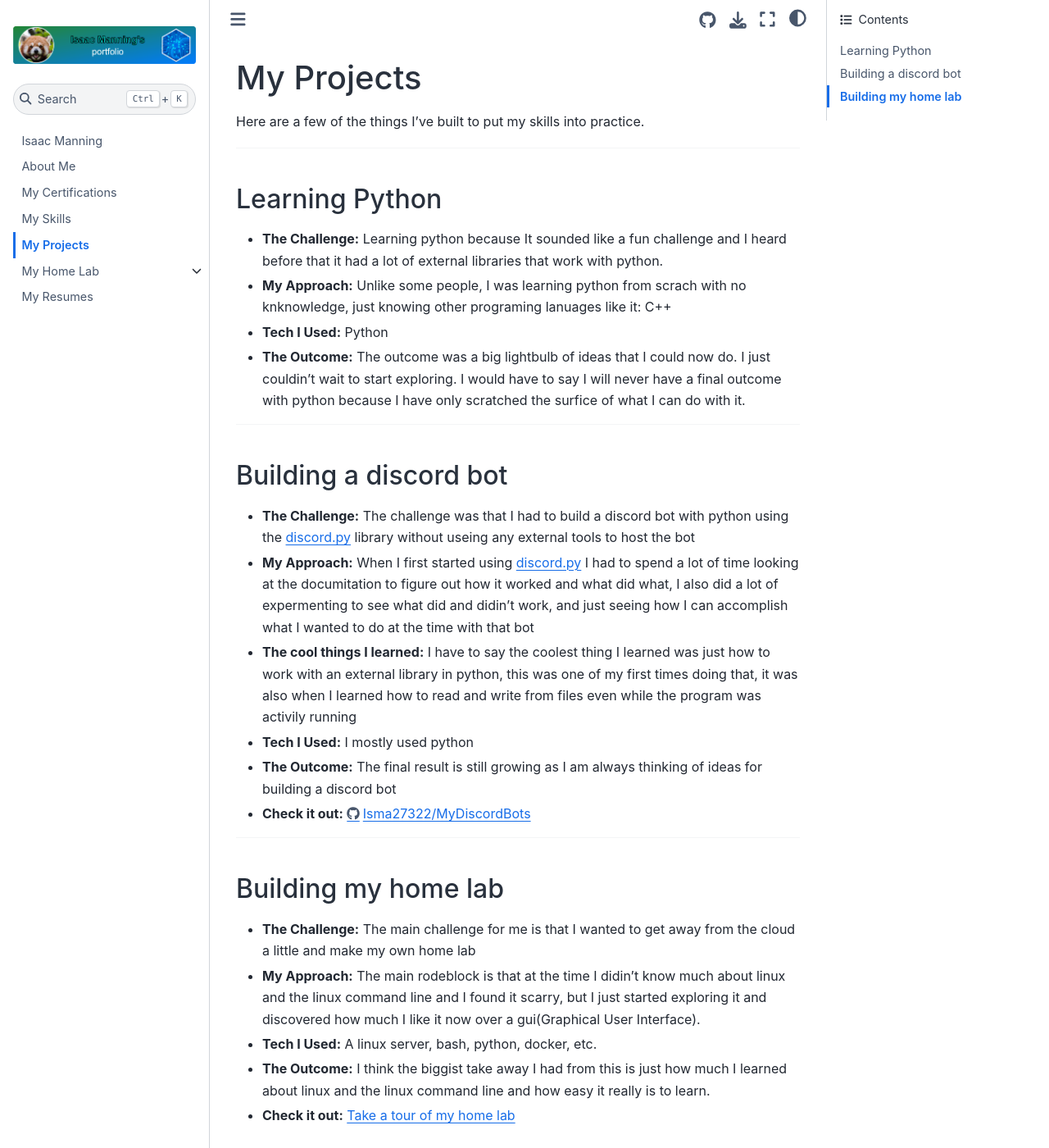
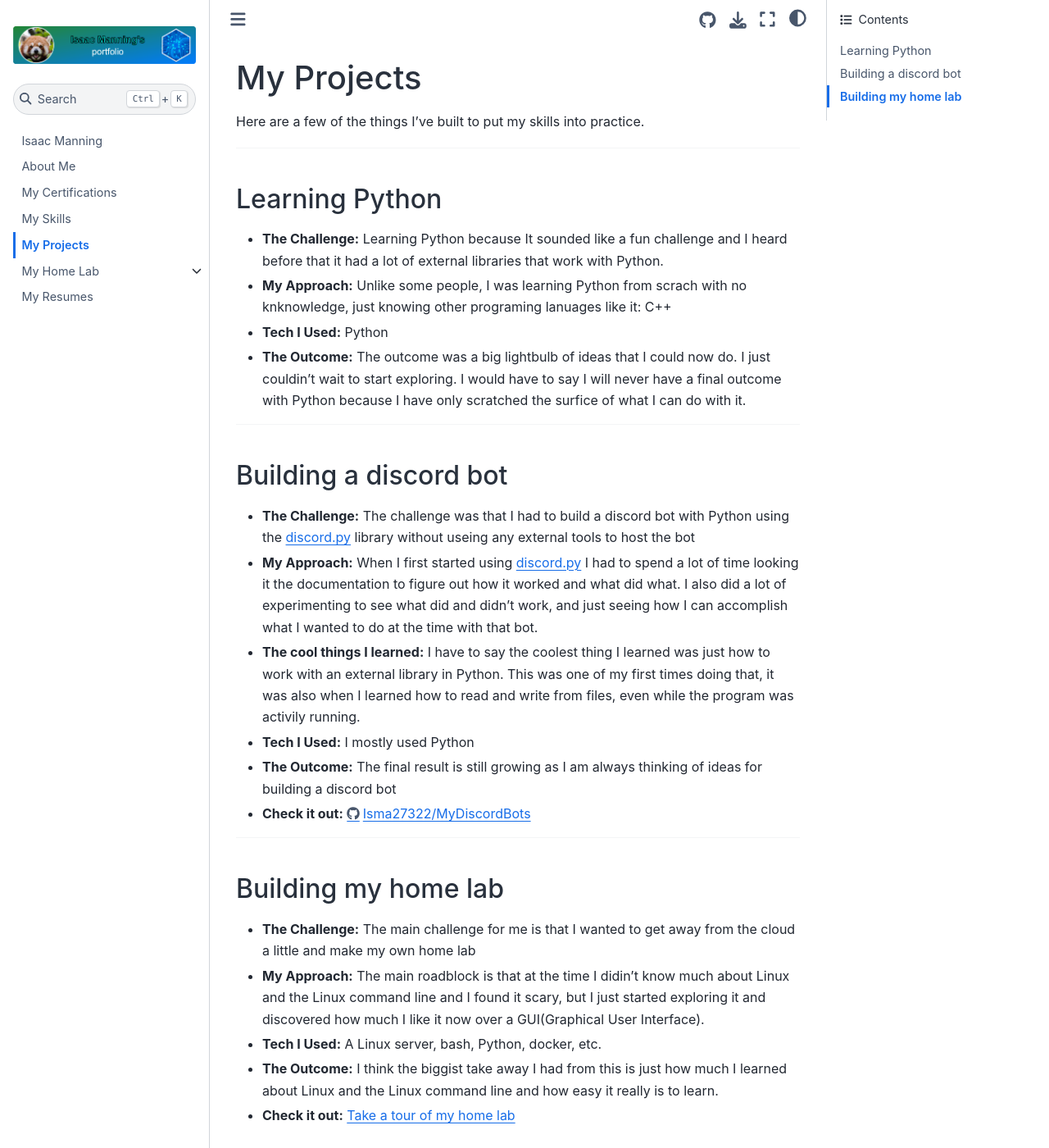
Before and after one commit to Isma27322/portfolio, a Jupyter Book: the page built from projects.md, in a window 1280 px wide and 1400 px high. Shown: the whole window at 82% size. Built offline with Jupyter Book 1.0.4 settings and Sphinx 7.4.7 and the Sphinx Book theme 1.1.4, drawn with Linux system fonts in a browser that asks for light colours.

```diff
--- a/projects.md
+++ b/projects.md
@@ -4,24 +4,24 @@ Here are a few of the things I've built to put my skills into practice.
 
 ---
 ### Learning Python
-* **The Challenge:** Learning python because It sounded like a fun challenge and I heard before that it had a lot of external libraries that work with python.
-* **My Approach:** Unlike some people, I was learning python from scrach with no knknowledge, just knowing other programing lanuages like it: C++
+* **The Challenge:** Learning Python because It sounded like a fun challenge and I heard before that it had a lot of external libraries that work with Python.
+* **My Approach:** Unlike some people, I was learning Python from scrach with no knknowledge, just knowing other programing lanuages like it: C++
 * **Tech I Used:** Python
-* **The Outcome:** The outcome was a big lightbulb of ideas that I could now do. I just couldin't wait to start exploring. I would have to say I will never have a final outcome with python because I have only scratched the surfice of what I can do with it.
+* **The Outcome:** The outcome was a big lightbulb of ideas that I could now do. I just couldin't wait to start exploring. I would have to say I will never have a final outcome with Python because I have only scratched the surfice of what I can do with it.
 
 ---
 ### Building a discord bot
-* **The Challenge:** The challenge was that I had to build a discord bot with python using the discord.py library without useing any external tools to host the bot
-* **My Approach:** When I first started using discord.py I had to spend a lot of time looking at the documitation to figure out how it worked and what did what, I also did a lot of expermenting to see what did and didin't work, and just seeing how I can accomplish what I wanted to do at the time with that bot
-* **The cool things I learned:** I have to say the coolest thing I learned was just how to work with an external library in python, this was one of my first times doing that, it was also when I learned how to read and write from files even while the program was activily running
-* **Tech I Used:** I mostly used python
+* **The Challenge:** The challenge was that I had to build a discord bot with Python using the discord.py library without useing any external tools to host the bot
+* **My Approach:** When I first started using discord.py I had to spend a lot of time looking it the documentation to figure out how it worked and what did what. I also did a lot of experimenting to see what did and didn't work, and just seeing how I can accomplish what I wanted to do at the time with that bot.
+* **The cool things I learned:** I have to say the coolest thing I learned was just how to work with an external library in Python. This was one of my first times doing that, it was also when I learned how to read and write from files, even while the program was activily running.
+* **Tech I Used:** I mostly used Python
 * **The Outcome:** The final result is still growing as I am always thinking of ideas for building a discord bot
 * **Check it out:** https://github.com/Isma27322/MyDiscordBots
 
 ---
 ### Building my home lab
 * **The Challenge:** The main challenge for me is that I wanted to get away from the cloud a little and make my own home lab
-* **My Approach:** The main rodeblock is that at the time I didin't know much about linux and the linux command line and I found it scarry, but I just started exploring it and discovered how much I like it now over a gui(Graphical User Interface).
-* **Tech I Used:** A linux server, bash, python, docker, etc.
-* **The Outcome:** I think the biggist take away I had from this is just how much I learned about linux and the linux command line and how easy it really is to learn.
+* **My Approach:** The main roadblock is that at the time I didin't know much about Linux and the Linux command line and I found it scary, but I just started exploring it and discovered how much I like it now over a GUI(Graphical User Interface).
+* **Tech I Used:** A Linux server, bash, Python, docker, etc.
+* **The Outcome:** I think the biggist take away I had from this is just how much I learned about Linux and the Linux command line and how easy it really is to learn.
 * **Check it out:** [Take a tour of my home lab](./home-lab/intro.md)
```
Also changed, not shown: 8 other files.
